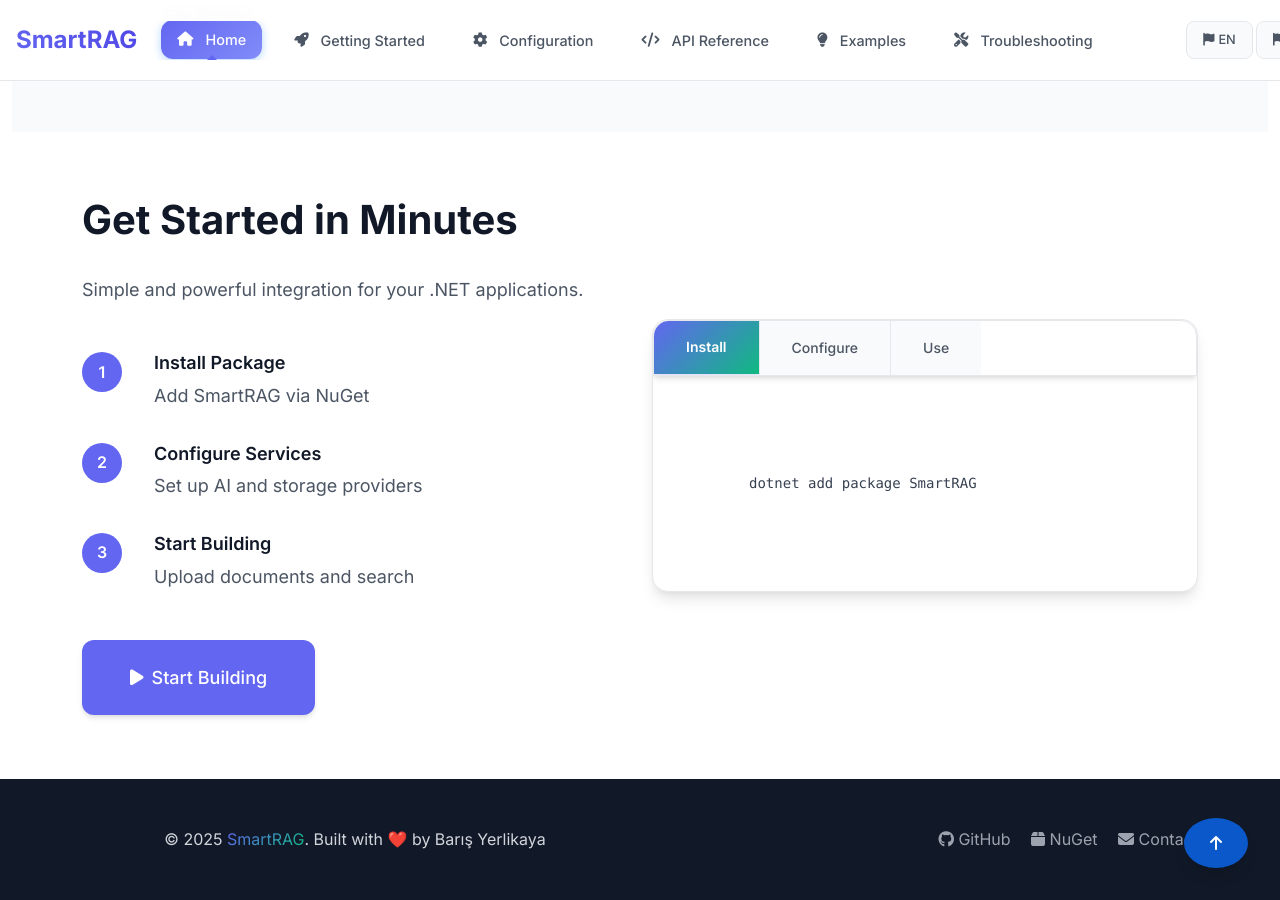
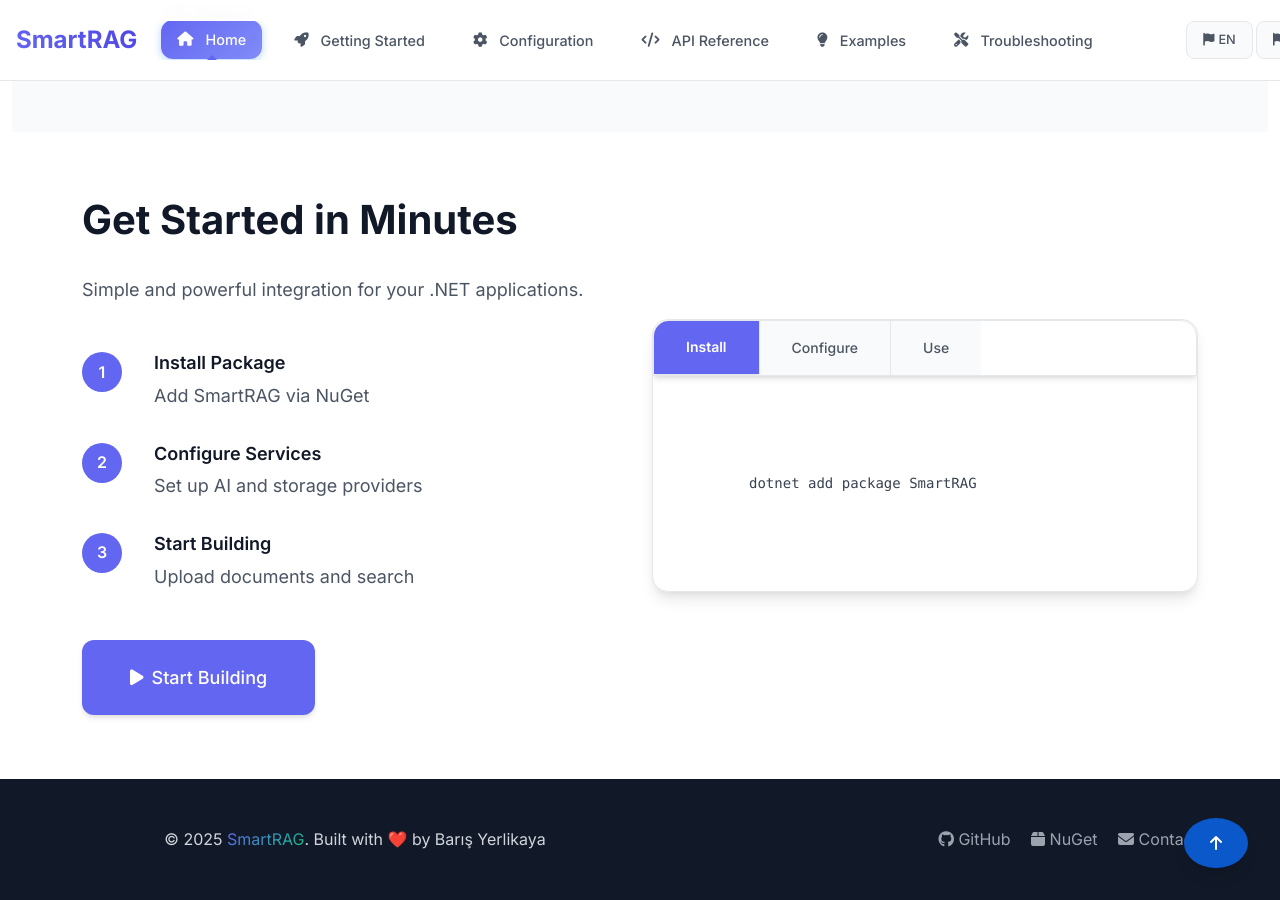
Before and after one commit to byerlikaya/SmartRAG, a Jekyll site: the page built from docs/index.md, in a window 1280 px wide and 900 px high, scrolled down 3171 px. Built offline with Jekyll 4.4.1, drawn with Linux system fonts in a browser that asks for light colours.

```diff
--- a/docs/assets/css/style.css
+++ b/docs/assets/css/style.css
@@ -1367,9 +1367,10 @@ h1, h2, h3, h4, h5, h6 {
 }
 
 .code-tab:hover {
-    background: var(--gray-100);
-    color: var(--primary);
-    transform: translateY(-1px);
+    background: var(--primary-dark);
+    color: white;
+    transform: translateY(-2px);
+    box-shadow: var(--shadow-lg);
 }
 
 .code-tab:hover::before {
@@ -1377,15 +1378,17 @@ h1, h2, h3, h4, h5, h6 {
 }
 
 [data-theme="dark"] .code-tab:hover {
-    background: var(--dark-surface);
-    color: var(--primary-light);
+    background: var(--primary-dark);
+    color: white;
+    transform: translateY(-2px);
+    box-shadow: var(--shadow-lg);
 }
 
 .code-tab.active {
     color: white;
-    background: linear-gradient(135deg, var(--primary) 0%, var(--secondary) 100%);
+    background: var(--primary);
     font-weight: 600;
-    box-shadow: 0 2px 8px rgba(99, 102, 241, 0.3);
+    box-shadow: var(--shadow-md);
     transform: translateY(-1px);
     position: relative;
 }
@@ -1406,9 +1409,9 @@ h1, h2, h3, h4, h5, h6 {
 }
 
 [data-theme="dark"] .code-tab.active {
-    background: linear-gradient(135deg, var(--primary-dark) 0%, var(--primary) 100%);
+    background: var(--primary);
     color: white;
-    box-shadow: 0 2px 8px rgba(99, 102, 241, 0.4);
+    box-shadow: var(--shadow-md);
 }
 
 .code-panel {
```
